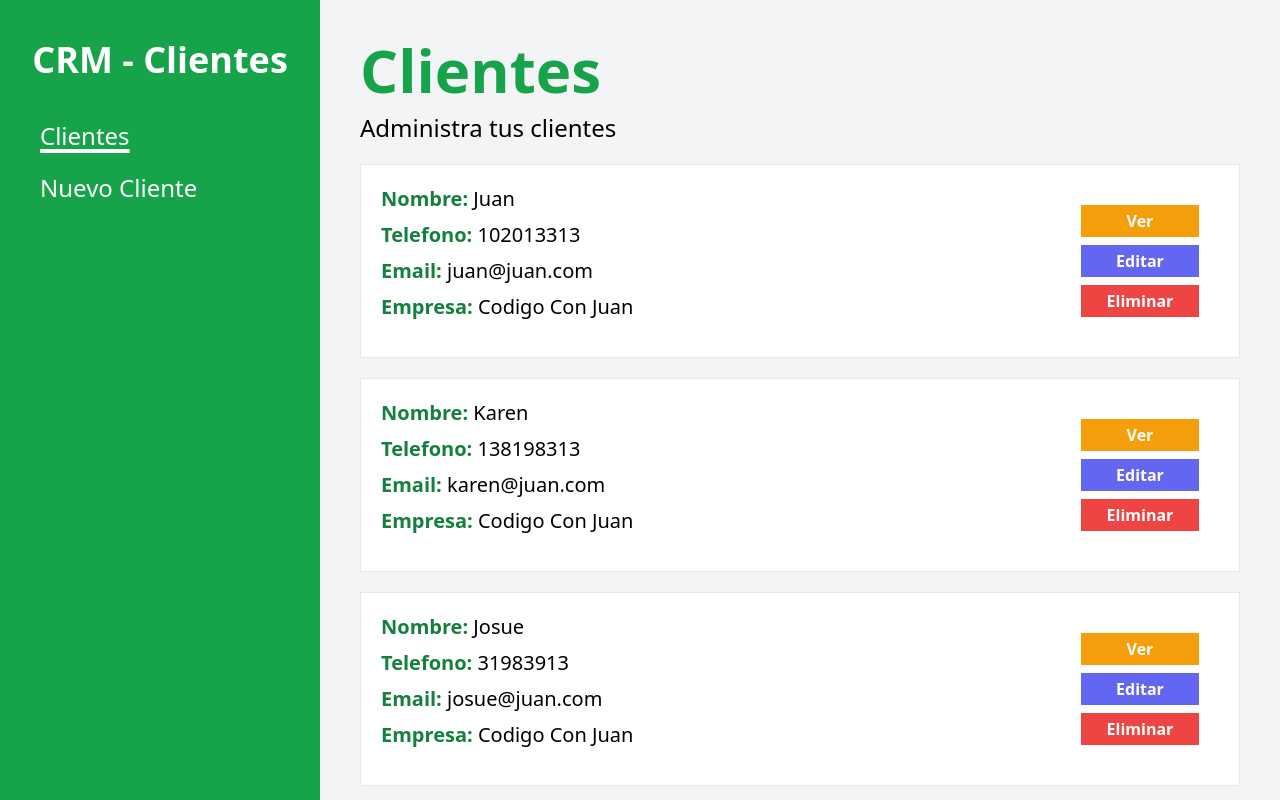
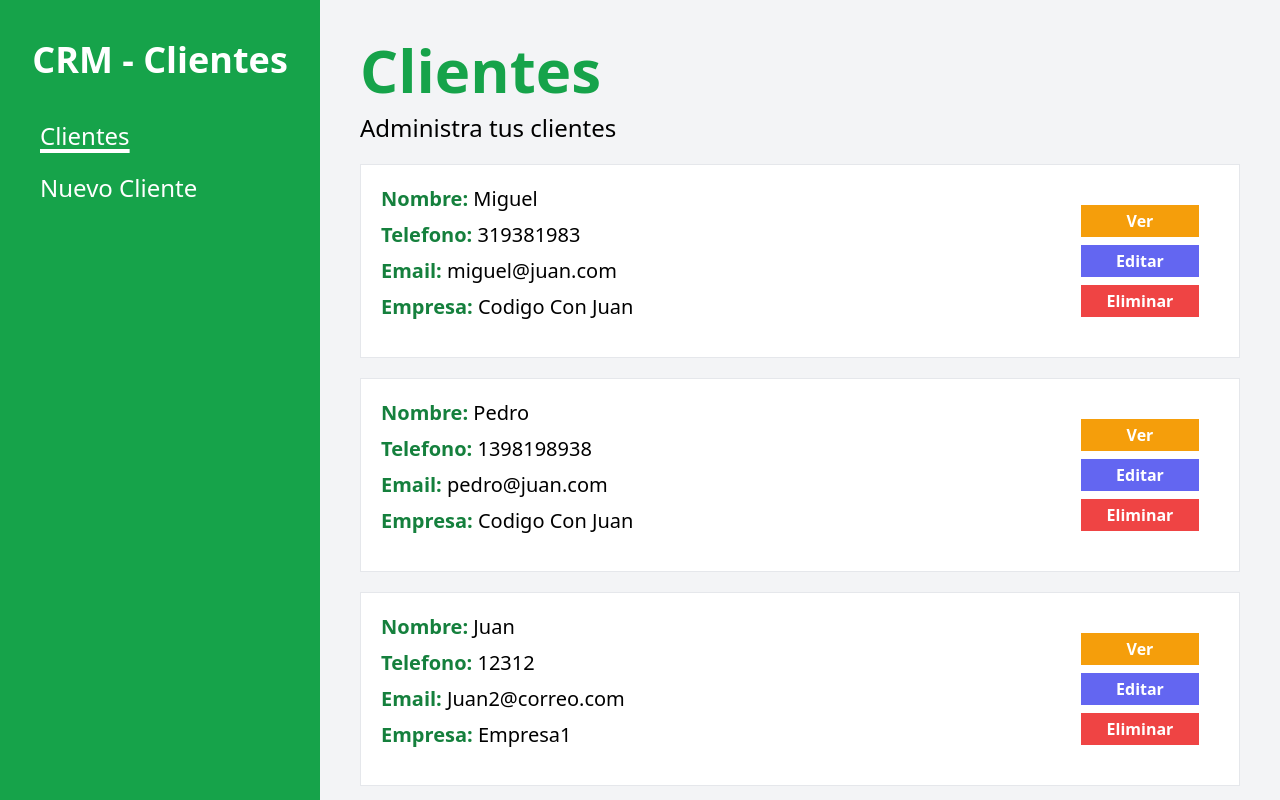
Before and after one commit to Rodriguez-Jp/CRM-React, a React (Vite) app: page / in a window 1280 px wide. Built offline with nearby package versions, Linux system fonts and the light colour scheme; data requests are answered from the project's data file.

Commit message:
Se agrega funcion de editar y eliminar

```diff
--- a/db.json
+++ b/db.json
@@ -1,26 +1,5 @@
 {
   "clientes": [
-    {
-      "id": 1,
-      "nombre": "Juan",
-      "telefono": 102013313,
-      "email": "juan@juan.com",
-      "empresa": "Codigo Con Juan"
-    },
-    {
-      "id": 2,
-      "nombre": "Karen",
-      "telefono": 138198313,
-      "email": "karen@juan.com",
-      "empresa": "Codigo Con Juan"
-    },
-    {
-      "id": 3,
-      "nombre": "Josue",
-      "telefono": 31983913,
-      "email": "josue@juan.com",
-      "empresa": "Codigo Con Juan"
-    },
     {
       "id": 4,
       "nombre": "Miguel",
--- a/src/components/Cliente.jsx
+++ b/src/components/Cliente.jsx
@@ -1,4 +1,10 @@
-import { useNavigate } from "react-router-dom";
+import { useNavigate, Form, redirect } from "react-router-dom";
+import { eliminarCliente } from "../data/clientes";
+
+export async function action({ params }) {
+  await eliminarCliente(params.clienteId);
+  return redirect("/");
+}
 
 const Cliente = ({ dato }) => {
   const navigate = useNavigate();
@@ -36,9 +42,18 @@ const Cliente = ({ dato }) => {
         >
           Editar
         </button>
-        <button className="block p-1 w-[40%] mt-2 bg-red-500 text-center text-white font-bold">
-          Eliminar
-        </button>
+        <Form method="post" action={`/eliminar/${id}`} className="w-[40%]">
+          <input
+            type="submit"
+            className="block p-1 w-full mt-2 bg-red-500 text-center text-white font-bold cursor-pointer"
+            value="Eliminar"
+            onSubmit={(e) => {
+              if (!confirm("Desea eliminar el cliente")) {
+                e.preventDefault();
+              }
+            }}
+          />
+        </Form>
       </div>
     </div>
   );
--- a/src/components/Formulario.jsx
+++ b/src/components/Formulario.jsx
@@ -11,7 +11,7 @@ const Formulario = ({ cliente }) => {
           className="mt-2 block w-full p-3 bg-gray-100"
           placeholder="Nombre del Cliente"
           name="nombre"
-          value={cliente?.nombre || ""}
+          defaultValue={cliente?.nombre}
         />
       </div>
       <div className="mb-4">
@@ -24,7 +24,7 @@ const Formulario = ({ cliente }) => {
           className="mt-2 block w-full p-3 bg-gray-100"
           placeholder="Empresa del Cliente"
           name="empresa"
-          value={cliente?.empresa || ""}
+          defaultValue={cliente?.empresa}
         />
       </div>
 
@@ -38,7 +38,7 @@ const Formulario = ({ cliente }) => {
           className="mt-2 block w-full p-3 bg-gray-100"
           placeholder="Email del Cliente"
           name="email"
-          value={cliente?.email || ""}
+          defaultValue={cliente?.email}
         />
       </div>
 
@@ -52,7 +52,7 @@ const Formulario = ({ cliente }) => {
           className="mt-2 block w-full p-3 bg-gray-100"
           placeholder="Teléfono del Cliente"
           name="telefono"
-          value={cliente?.telefono || ""}
+          defaultValue={cliente?.telefono}
         />
       </div>
 
--- a/src/data/clientes.jsx
+++ b/src/data/clientes.jsx
@@ -21,8 +21,36 @@ export async function agregarCliente(cliente) {
     });
 
     const resultado = await response.json();
+    console.log("Sucess", resultado);
+  } catch (error) {
+    console.log(error);
+  }
+}
+
+export async function editarCliente(cliente, id) {
+  try {
+    const response = await fetch(`${API_URL}/${id}`, {
+      method: "PUT",
+      body: JSON.stringify(cliente),
+      headers: { "Content-Type": "application/json" },
+    });
+
+    const resultado = await response.json();
     console.log(resultado);
   } catch (error) {
     console.log(error);
   }
 }
+
+export async function eliminarCliente(id) {
+  try {
+    const response = await fetch(`${API_URL}/${id}`, {
+      method: "DELETE",
+    });
+
+    const resultado = await response.json();
+    console.log(resultado);
+  } catch (error) {
+    console.log(error);
+  }
+}
--- a/src/main.jsx
+++ b/src/main.jsx
@@ -9,7 +9,9 @@ import NuevoCliente, {
 import Index, { loader as clientesLoader } from "./pages/Index";
 import EditarCliente, {
   loader as editarClienteLoader,
+  action as editarClienteAction,
 } from "./pages/EditarCliente";
+import { action as eliminarClienteAction } from "./components/Cliente";
 
 const router = createBrowserRouter([
   {
@@ -30,6 +32,12 @@ const router = createBrowserRouter([
         path: "/editar/cliente/:clienteId",
         element: <EditarCliente />,
         loader: editarClienteLoader,
+        action: editarClienteAction,
+      },
+
+      {
+        path: "/eliminar/:clienteId",
+        action: eliminarClienteAction,
       },
     ],
   },
--- a/src/pages/EditarCliente.jsx
+++ b/src/pages/EditarCliente.jsx
@@ -1,6 +1,7 @@
-import { obtenerCliente } from "../data/clientes";
+import { editarCliente, obtenerCliente } from "../data/clientes";
 import Formulario from "../components/Formulario";
-import { useLoaderData, Form } from "react-router-dom";
+import Error from "../components/Error";
+import { useLoaderData, useActionData, Form, redirect } from "react-router-dom";
 
 export async function loader({ params }) {
   const { clienteId } = params;
@@ -10,8 +11,37 @@ export async function loader({ params }) {
   return cliente;
 }
 
+export async function action({ request, params }) {
+  const formData = await request.formData();
+
+  const formObject = Object.fromEntries(formData);
+
+  const errores = [];
+
+  //Validacion general
+  if (Object.values(formObject).includes("")) {
+    errores.push("Todos los campos son obligatorios");
+  }
+
+  //Validacion email
+  const email = formData.get("email");
+  let regex = new RegExp(
+    "([!#-'*+/-9=?A-Z^-~-]+(.[!#-'*+/-9=?A-Z^-~-]+)*|\"([]!#-[^-~ \t]|(\\[\t -~]))+\")@([!#-'*+/-9=?A-Z^-~-]+(.[!#-'*+/-9=?A-Z^-~-]+)*|[[\t -Z^-~]*])"
+  );
+
+  if (!regex.test(email)) errores.push("Email no valido");
+
+  if (Object.keys(errores).length) return errores;
+
+  await editarCliente(formObject, params.clienteId);
+  return redirect("/");
+}
+
 const EditarCliente = () => {
   const cliente = useLoaderData();
+  const errores = useActionData();
+
+  console.log(errores);
 
   return (
     <>
@@ -21,10 +51,10 @@ const EditarCliente = () => {
       </section>
       <section>
         <div className="bg-white shadow-lg rounded-lg w-3/4 mx-auto p-10 mt-10">
-          {/* {errores?.length &&
+          {errores?.length &&
             errores.map((error, i) => {
               return <Error error={error} key={i} />;
-            })} */}
+            })}
           <Form method="post">
             <Formulario cliente={cliente} />
             <input
```
Also changed, not shown: 1 other file (tests, documents, lock files or other folders).
